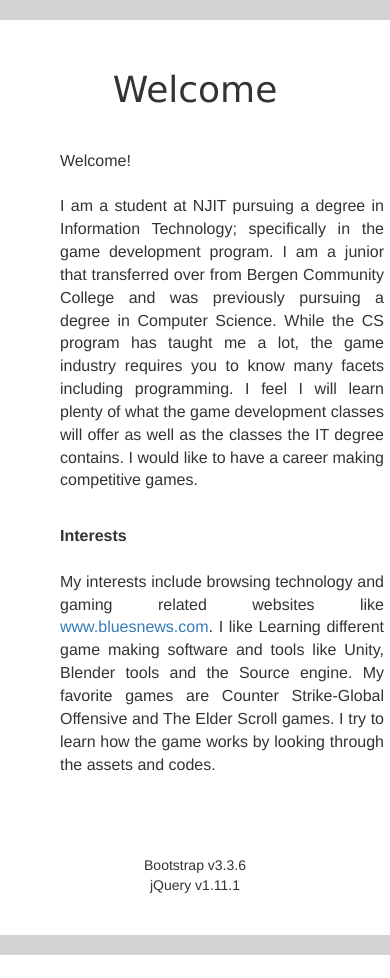
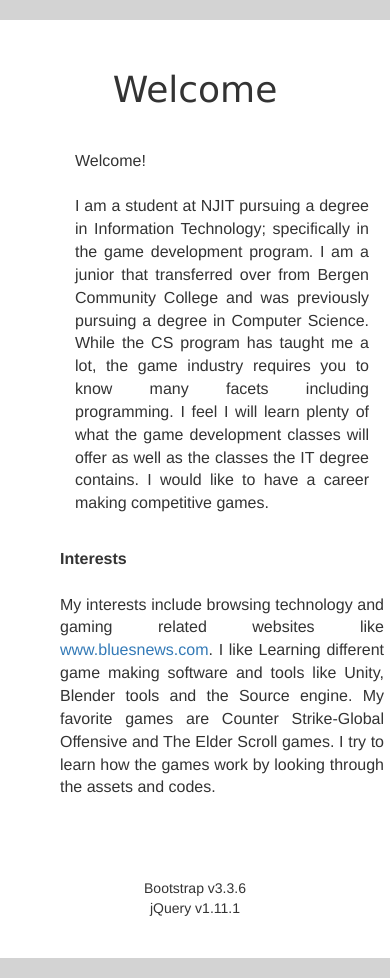
Before and after one commit to zo3njit/IS219-s16, a PHP site: page / in a window 390 px wide. Shown: the part 50-1028 px from the top of the page. Before the commit the page ends 1005 px from the top, so only its background shows below. Run offline with PHP 8.4, Linux system fonts and the light colour scheme; some libraries are stand-ins or nearby versions.

Commit message:
Test for phone compatibility

```diff
--- a/experience.php
+++ b/experience.php
@@ -55,7 +55,7 @@
 					<b>Interests</b><br><br>My interests include browsing technology and gaming related websites like <a href="http://www.bluesnews.com/">www.bluesnews.com</a>.
 					I like Learning different game making software and tools like Unity, Blender tools and the Source engine.
 					My favorite games are Counter Strike-Global Offensive and The Elder Scroll games. I try to learn how the
-					game works by looking through the assets and codes.<br><br><br><br>
+					games work by looking through the assets and codes.<br><br><br><br>
 				</p>
 			</div>
 		</div>
--- a/index.php
+++ b/index.php
@@ -41,7 +41,7 @@
 
 		<div class="container">
 			<div class="post1">
-				<p class="post">
+				<p class="col-md-4 post">
 					Welcome!<br><br>I am a student at NJIT pursuing a degree in Information Technology; specifically
 					in the game development program. I am a junior that transferred over from Bergen Community College
 					and was previously pursuing a degree in Computer Science. While the CS program has taught me a lot,
@@ -55,7 +55,7 @@
 					<b>Interests</b><br><br>My interests include browsing technology and gaming related websites like <a href="http://www.bluesnews.com/">www.bluesnews.com</a>.
 					I like Learning different game making software and tools like Unity, Blender tools and the Source engine.
 					My favorite games are Counter Strike-Global Offensive and The Elder Scroll games. I try to learn how the
-					game works by looking through the assets and codes.<br><br><br><br>
+					games work by looking through the assets and codes.<br><br><br><br>
 				</p>
 			</div>
 		</div>
```
